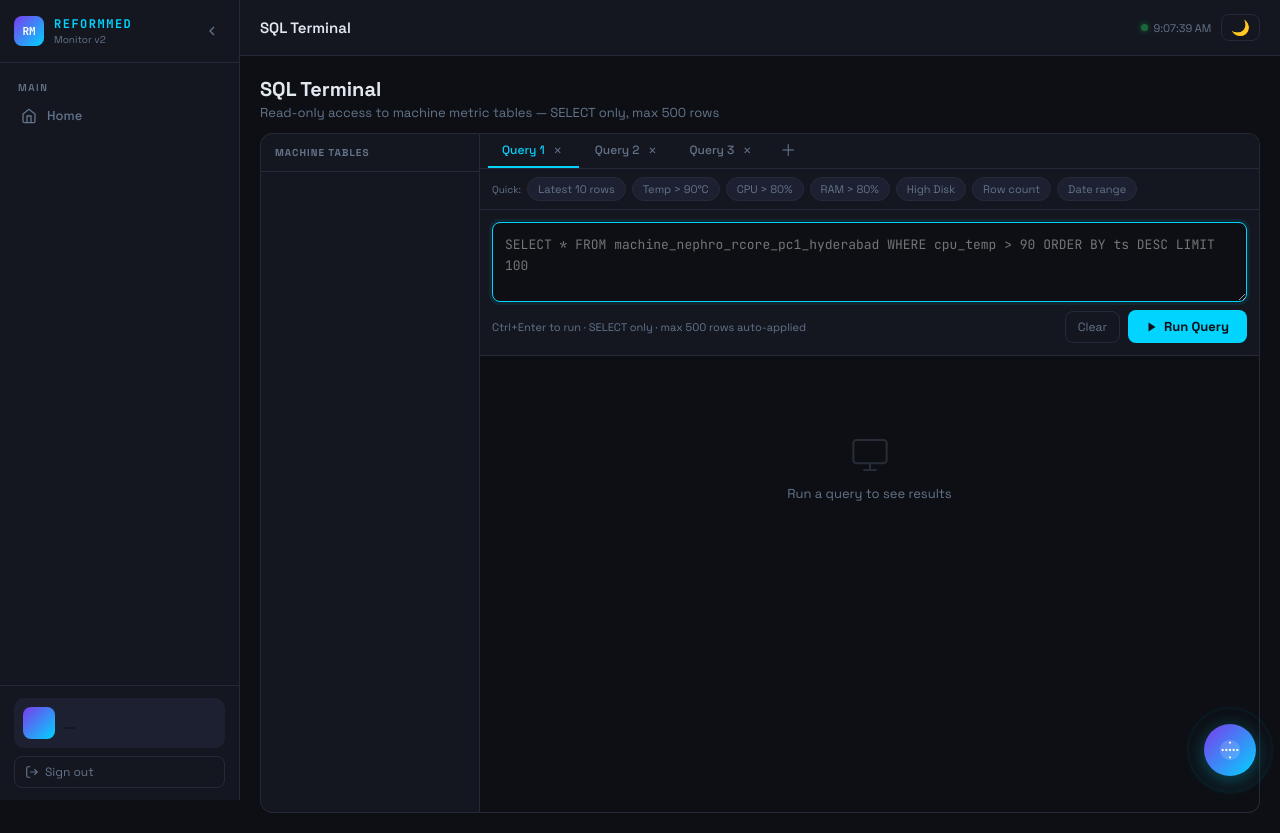
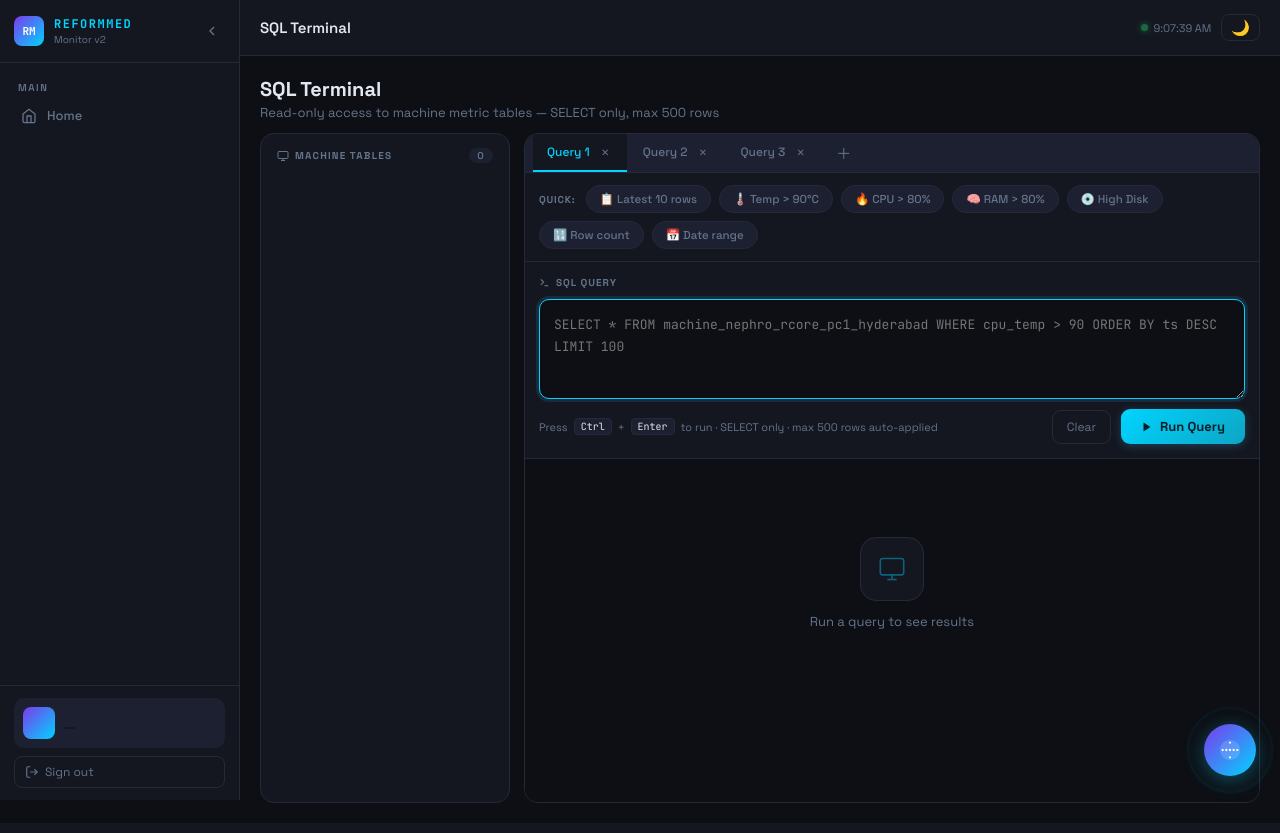
Before and after one commit to vivekdummi/reformmed.webapp.com, a Python web app: template templates/terminal.html in a window 1280 px wide. After the commit the page ends 803 px from the top, so only its background shows below. Run offline with Jinja, Linux system fonts and the light colour scheme; the template is opened without the code that fills it, so the values that code supplies are empty.

Commit message:
new update

```diff
--- a/templates/terminal.html
+++ b/templates/terminal.html
@@ -5,77 +5,87 @@
 {% block extra_css %}
 <style>
   /* Terminal layout */
-  .term-wrap{display:flex;gap:0;height:calc(100vh - 120px);min-height:500px;}
-  .term-sidebar{width:220px;flex-shrink:0;background:var(--bg2);border:1px solid var(--border);border-radius:12px 0 0 12px;overflow-y:auto;display:flex;flex-direction:column;}
-  .term-main{flex:1;display:flex;flex-direction:column;border:1px solid var(--border);border-left:none;border-radius:0 12px 12px 0;overflow:hidden;background:var(--bg);}
+  .term-wrap{display:flex;gap:14px;height:calc(100vh - 130px);min-height:520px;}
+  .term-sidebar{width:250px;flex-shrink:0;background:var(--bg2);border:1px solid var(--border);border-radius:14px;overflow-y:auto;display:flex;flex-direction:column;}
+  .term-main{flex:1;display:flex;flex-direction:column;border:1px solid var(--border);border-radius:14px;overflow:hidden;background:var(--bg2);min-width:0;}
 
   /* Sidebar */
-  .term-sidebar-title{padding:12px 14px;font-size:10px;font-weight:700;color:var(--text-muted);text-transform:uppercase;letter-spacing:1px;border-bottom:1px solid var(--border);flex-shrink:0;}
-  .machine-item{padding:9px 14px;cursor:pointer;border-left:3px solid transparent;transition:all .15s;font-size:12px;}
-  .machine-item:hover{background:var(--bg3);border-left-color:var(--border);}
-  .machine-item.active{background:rgba(0,212,255,.08);border-left-color:var(--accent);}
-  .machine-name{font-weight:600;color:var(--text);font-family:'JetBrains Mono',monospace;font-size:11px;}
-  .machine-loc{font-size:10px;color:var(--text-muted);margin-top:2px;}
-  .machine-status{display:inline-block;width:6px;height:6px;border-radius:50%;margin-right:5px;}
-  .machine-status.online{background:var(--green);}
-  .machine-status.offline{background:var(--red);}
-  .schema-toggle{padding:6px 14px 10px;font-size:10px;color:var(--accent);cursor:pointer;}
-  .schema-panel{display:none;padding:0 14px 10px;font-size:11px;}
+  .term-sidebar-title{padding:14px 16px 10px;font-size:10px;font-weight:700;color:var(--text-muted);text-transform:uppercase;letter-spacing:1.2px;display:flex;align-items:center;gap:6px;}
+  .term-sidebar-count{margin-left:auto;background:var(--bg3);color:var(--text-muted);border-radius:99px;padding:1px 8px;font-size:10px;font-weight:600;}
+  .machine-list{padding:4px 8px 10px;display:flex;flex-direction:column;gap:4px;}
+  .machine-item{padding:10px 10px;cursor:pointer;border-radius:10px;border:1px solid transparent;transition:all .15s;}
+  .machine-item:hover{background:var(--bg3);}
+  .machine-item.active{background:rgba(56,189,248,.1);border-color:rgba(56,189,248,.3);}
+  .machine-name{font-weight:600;color:var(--text);font-family:'JetBrains Mono',monospace;font-size:12px;display:flex;align-items:center;gap:7px;}
+  .machine-loc{font-size:10.5px;color:var(--text-muted);margin-top:3px;margin-left:15px;}
+  .machine-status{display:inline-block;width:7px;height:7px;border-radius:50%;flex-shrink:0;}
+  .machine-status.online{background:var(--green);box-shadow:0 0 0 3px rgba(34,197,94,.18);}
+  .machine-status.offline{background:var(--red);box-shadow:0 0 0 3px rgba(239,68,68,.18);}
+  .schema-toggle{margin:6px 0 0 15px;font-size:10.5px;color:var(--accent);cursor:pointer;display:inline-flex;align-items:center;gap:3px;opacity:.85;}
+  .schema-toggle:hover{opacity:1;}
+  .schema-panel{display:none;margin:8px 0 0 15px;font-size:11px;background:var(--bg);border-radius:8px;padding:8px 10px;border:1px solid var(--border);}
   .schema-panel.open{display:block;}
-  .schema-col{display:flex;justify-content:space-between;padding:3px 0;border-bottom:1px solid var(--border);color:var(--text-muted);}
+  .schema-col{display:flex;justify-content:space-between;padding:4px 0;border-bottom:1px solid var(--border);color:var(--text-muted);}
+  .schema-col:last-child{border-bottom:none;}
   .schema-col span:first-child{color:var(--text);font-family:'JetBrains Mono',monospace;}
 
   /* Tabs */
-  .term-tabs{display:flex;align-items:center;background:var(--bg2);border-bottom:1px solid var(--border);padding:0 8px;gap:2px;flex-shrink:0;overflow-x:auto;}
-  .term-tab{display:flex;align-items:center;gap:6px;padding:8px 14px;font-size:12px;font-weight:500;cursor:pointer;border-bottom:2px solid transparent;color:var(--text-muted);white-space:nowrap;transition:all .15s;user-select:none;}
+  .term-tabs{display:flex;align-items:center;background:var(--bg3);border-bottom:1px solid var(--border);padding:0 8px;gap:2px;flex-shrink:0;overflow-x:auto;}
+  .term-tab{display:flex;align-items:center;gap:8px;padding:10px 14px;font-size:12px;font-weight:500;cursor:pointer;border-bottom:2px solid transparent;color:var(--text-muted);white-space:nowrap;transition:all .15s;user-select:none;}
   .term-tab:hover{color:var(--text);}
-  .term-tab.active{color:var(--accent);border-bottom-color:var(--accent);}
-  .term-tab .tab-close{width:14px;height:14px;border-radius:3px;display:flex;align-items:center;justify-content:center;font-size:10px;color:var(--text-muted);transition:all .15s;}
-  .term-tab .tab-close:hover{background:var(--red);color:white;}
-  .tab-add{padding:6px 10px;color:var(--text-muted);cursor:pointer;font-size:16px;line-height:1;transition:color .15s;flex-shrink:0;}
-  .tab-add:hover{color:var(--accent);}
+  .term-tab.active{color:var(--accent);border-bottom-color:var(--accent);background:var(--bg2);}
+  .term-tab .tab-close{width:15px;height:15px;border-radius:4px;display:flex;align-items:center;justify-content:center;font-size:10px;color:var(--text-muted);transition:all .15s;}
+  .term-tab .tab-close:hover{background:rgba(239,68,68,.15);color:var(--red);}
+  .tab-add{padding:8px 12px;color:var(--text-muted);cursor:pointer;font-size:15px;line-height:1;transition:color .15s;flex-shrink:0;border-radius:6px;}
+  .tab-add:hover{color:var(--accent);background:var(--bg2);}
 
   /* Editor area */
-  .term-editor-area{padding:12px;display:flex;flex-direction:column;gap:8px;flex-shrink:0;background:var(--bg2);border-bottom:1px solid var(--border);}
-  .term-editor{width:100%;background:var(--bg);border:1px solid var(--border);border-radius:8px;color:var(--text);font-family:'JetBrains Mono',monospace;font-size:13px;padding:12px;resize:vertical;min-height:80px;outline:none;transition:border-color .15s;line-height:1.6;}
-  .term-editor:focus{border-color:var(--accent);box-shadow:0 0 0 3px rgba(0,212,255,.08);}
-  .term-toolbar{display:flex;align-items:center;gap:8px;flex-wrap:wrap;}
-  .term-hint{font-size:11px;color:var(--text-muted);flex:1;}
-  .term-run{display:flex;align-items:center;gap:6px;padding:8px 18px;background:var(--accent);color:#0d0f14;border:none;border-radius:8px;font-size:13px;font-weight:700;cursor:pointer;font-family:inherit;transition:opacity .15s;}
-  .term-run:hover{opacity:.88;}
-  .term-run:disabled{opacity:.5;cursor:not-allowed;}
-  .term-clear{padding:7px 12px;background:transparent;border:1px solid var(--border);border-radius:8px;color:var(--text-muted);font-size:12px;cursor:pointer;font-family:inherit;transition:all .15s;}
-  .term-clear:hover{border-color:var(--text-muted);color:var(--text);}
+  .term-editor-area{padding:14px;display:flex;flex-direction:column;gap:10px;flex-shrink:0;background:var(--bg2);border-bottom:1px solid var(--border);}
+  .term-editor-label{font-size:10px;font-weight:700;color:var(--text-muted);text-transform:uppercase;letter-spacing:1px;display:flex;align-items:center;gap:6px;}
+  .term-editor{width:100%;background:var(--bg);border:1px solid var(--border);border-radius:10px;color:var(--text);font-family:'JetBrains Mono',monospace;font-size:13px;padding:14px;resize:vertical;min-height:100px;outline:none;transition:border-color .15s,box-shadow .15s;line-height:1.7;}
+  .term-editor:focus{border-color:var(--accent);box-shadow:0 0 0 3px rgba(56,189,248,.12);}
+  .term-toolbar{display:flex;align-items:center;gap:10px;flex-wrap:wrap;}
+  .term-hint{font-size:11px;color:var(--text-muted);flex:1;display:flex;align-items:center;gap:6px;}
+  .term-hint kbd{background:var(--bg3);border:1px solid var(--border);border-radius:4px;padding:1px 6px;font-family:'JetBrains Mono',monospace;font-size:10px;color:var(--text);}
+  .term-run{display:flex;align-items:center;gap:7px;padding:9px 20px;background:linear-gradient(135deg,var(--accent),#0ea5c4);color:#062028;border:none;border-radius:9px;font-size:13px;font-weight:700;cursor:pointer;font-family:inherit;transition:transform .12s,opacity .15s;box-shadow:0 2px 10px rgba(56,189,248,.25);}
+  .term-run:hover{opacity:.92;transform:translateY(-1px);}
+  .term-run:disabled{opacity:.5;cursor:not-allowed;transform:none;}
+  .term-clear{padding:8px 14px;background:transparent;border:1px solid var(--border);border-radius:9px;color:var(--text-muted);font-size:12px;cursor:pointer;font-family:inherit;transition:all .15s;}
+  .term-clear:hover{border-color:var(--text-muted);color:var(--text);background:var(--bg3);}
 
   /* Results */
-  .term-results{flex:1;overflow:auto;padding:12px;}
+  .term-results{flex:1;overflow:auto;padding:14px;background:var(--bg);}
   .result-block{margin-bottom:16px;}
-  .result-meta{font-size:11px;color:var(--text-muted);margin-bottom:8px;display:flex;align-items:center;gap:10px;flex-wrap:wrap;}
-  .result-meta .r-sql{font-family:'JetBrains Mono',monospace;color:var(--accent);font-size:11px;background:var(--bg2);padding:3px 8px;border-radius:4px;max-width:100%;overflow:hidden;text-overflow:ellipsis;white-space:nowrap;}
-  .result-meta .r-count{color:var(--green);font-weight:600;}
+  .result-meta{font-size:11px;color:var(--text-muted);margin-bottom:10px;display:flex;align-items:center;gap:10px;flex-wrap:wrap;}
+  .result-meta .r-sql{font-family:'JetBrains Mono',monospace;color:var(--accent);font-size:11px;background:var(--bg2);border:1px solid var(--border);padding:4px 10px;border-radius:6px;max-width:100%;overflow:hidden;text-overflow:ellipsis;white-space:nowrap;}
+  .result-meta .r-count{color:var(--green);font-weight:700;background:rgba(34,197,94,.1);padding:3px 9px;border-radius:99px;}
   .result-meta .r-time{color:var(--text-muted);}
-  .result-error{background:rgba(239,68,68,.1);border:1px solid rgba(239,68,68,.3);border-radius:8px;padding:12px;color:var(--red);font-family:'JetBrains Mono',monospace;font-size:12px;margin-bottom:12px;}
-  .result-table-wrap{overflow-x:auto;border-radius:8px;border:1px solid var(--border);}
+  .result-error{background:rgba(239,68,68,.08);border:1px solid rgba(239,68,68,.3);border-radius:10px;padding:14px;color:var(--red);font-family:'JetBrains Mono',monospace;font-size:12px;margin-bottom:12px;}
+  .result-table-wrap{overflow-x:auto;border-radius:10px;border:1px solid var(--border);}
   .result-table{width:100%;border-collapse:collapse;font-size:12px;font-family:'JetBrains Mono',monospace;}
-  .result-table th{background:var(--bg2);padding:8px 12px;text-align:left;font-size:10px;font-weight:700;color:var(--text-muted);text-transform:uppercase;letter-spacing:.8px;border-bottom:1px solid var(--border);white-space:nowrap;position:sticky;top:0;}
-  .result-table td{padding:7px 12px;border-bottom:1px solid rgba(37,42,58,.4);color:var(--text);white-space:nowrap;max-width:300px;overflow:hidden;text-overflow:ellipsis;}
+  .result-table th{background:var(--bg2);padding:9px 14px;text-align:left;font-size:10px;font-weight:700;color:var(--text-muted);text-transform:uppercase;letter-spacing:.8px;border-bottom:1px solid var(--border);white-space:nowrap;position:sticky;top:0;}
+  .result-table td{padding:8px 14px;border-bottom:1px solid rgba(37,42,58,.4);color:var(--text);white-space:nowrap;max-width:300px;overflow:hidden;text-overflow:ellipsis;}
+  .result-table tr:nth-child(even) td{background:rgba(255,255,255,.015);}
   .result-table tr:last-child td{border-bottom:none;}
-  .result-table tr:hover td{background:rgba(0,212,255,.04);}
+  .result-table tr:hover td{background:rgba(56,189,248,.06);}
   .result-table td.null{color:var(--text-muted);font-style:italic;}
-  .dl-btn{padding:5px 10px;background:transparent;border:1px solid var(--border);border-radius:6px;color:var(--text-muted);font-size:11px;cursor:pointer;font-family:inherit;transition:all .15s;}
-  .dl-btn:hover{border-color:var(--accent);color:var(--accent);}
-  .empty-state{display:flex;flex-direction:column;align-items:center;justify-content:center;height:200px;color:var(--text-muted);gap:10px;font-size:13px;}
-  .empty-state svg{opacity:.3;}
+  .dl-btn{padding:6px 12px;background:transparent;border:1px solid var(--border);border-radius:7px;color:var(--text-muted);font-size:11px;cursor:pointer;font-family:inherit;transition:all .15s;font-weight:600;}
+  .dl-btn:hover{border-color:var(--green);color:var(--green);background:rgba(34,197,94,.06);}
+  .empty-state{display:flex;flex-direction:column;align-items:center;justify-content:center;height:220px;color:var(--text-muted);gap:12px;font-size:13px;}
+  .empty-state .empty-icon-wrap{width:64px;height:64px;border-radius:16px;background:var(--bg2);border:1px solid var(--border);display:flex;align-items:center;justify-content:center;}
+  .empty-state svg{opacity:.4;color:var(--accent);}
 
   /* Quick queries */
-  .quick-queries{display:flex;gap:6px;flex-wrap:wrap;padding:8px 12px;border-bottom:1px solid var(--border);background:var(--bg2);flex-shrink:0;}
-  .qq{font-size:11px;padding:4px 10px;border-radius:20px;border:1px solid var(--border);background:var(--bg3);color:var(--text-muted);cursor:pointer;white-space:nowrap;transition:all .15s;font-family:inherit;}
-  .qq:hover{border-color:var(--accent);color:var(--accent);}
+  .quick-queries{display:flex;gap:8px;flex-wrap:wrap;padding:12px 14px;border-bottom:1px solid var(--border);background:var(--bg2);flex-shrink:0;align-items:center;}
+  .quick-queries-lbl{font-size:10px;color:var(--text-muted);text-transform:uppercase;letter-spacing:.8px;font-weight:700;margin-right:2px;}
+  .qq{font-size:11.5px;font-weight:500;padding:6px 13px;border-radius:20px;border:1px solid var(--border);background:var(--bg3);color:var(--text-muted);cursor:pointer;white-space:nowrap;transition:all .15s;font-family:inherit;display:inline-flex;align-items:center;gap:5px;}
+  .qq:hover{border-color:var(--accent);color:var(--accent);background:rgba(56,189,248,.08);transform:translateY(-1px);}
+  .qq.qq-warn:hover{border-color:#f59e0b;color:#f59e0b;background:rgba(245,158,11,.08);}
+  .qq.qq-danger:hover{border-color:var(--red);color:var(--red);background:rgba(239,68,68,.08);}
 
   @media(max-width:768px){
     .term-wrap{flex-direction:column;height:auto;}
-    .term-sidebar{width:100%;border-radius:12px 12px 0 0;max-height:180px;}
-    .term-main{border-radius:0 0 12px 12px;border-left:1px solid var(--border);}
+    .term-sidebar{width:100%;max-height:220px;}
   }
 </style>
 {% endblock %}
@@ -91,17 +101,26 @@
 <div class="term-wrap">
   <!-- Sidebar — machine list -->
   <div class="term-sidebar">
-    <div class="term-sidebar-title">Machine Tables</div>
+    <div class="term-sidebar-title">
+      <svg width="12" height="12" viewBox="0 0 24 24" fill="none" stroke="currentColor" stroke-width="2"><rect x="2" y="3" width="20" height="14" rx="2"/><line x1="8" y1="21" x2="16" y2="21"/><line x1="12" y1="17" x2="12" y2="21"/></svg>
+      Machine Tables
+      <span class="term-sidebar-count">{{ machines|length }}</span>
+    </div>
+    <div class="machine-list">
     {% for m in machines %}
     <div class="machine-item" onclick="selectMachine('{{ m.table_name }}','{{ m.system_name }}')" id="mi-{{ m.table_name }}">
       <div class="machine-name">
         <span class="machine-status {{ m.status }}"></span>{{ m.system_name }}
       </div>
       <div class="machine-loc">{{ m.location }}</div>
-      <div class="schema-toggle" onclick="event.stopPropagation();toggleSchema('{{ m.table_name }}')">⌕ Schema</div>
+      <div class="schema-toggle" onclick="event.stopPropagation();toggleSchema('{{ m.table_name }}')">
+        <svg width="10" height="10" viewBox="0 0 24 24" fill="none" stroke="currentColor" stroke-width="2.5"><circle cx="11" cy="11" r="8"/><line x1="21" y1="21" x2="16.65" y2="16.65"/></svg>
+        Schema
+      </div>
       <div class="schema-panel" id="schema-{{ m.table_name }}">Loading...</div>
     </div>
     {% endfor %}
+    </div>
   </div>
 
   <!-- Main terminal -->
@@ -114,22 +133,26 @@
 
     <!-- Quick queries -->
     <div class="quick-queries" id="quick-queries">
-      <span style="font-size:10px;color:var(--text-muted);align-self:center">Quick:</span>
-      <button class="qq" onclick="setQuick('latest10')">Latest 10 rows</button>
-      <button class="qq" onclick="setQuick('hightemp')">Temp &gt; 90°C</button>
-      <button class="qq" onclick="setQuick('highcpu')">CPU &gt; 80%</button>
-      <button class="qq" onclick="setQuick('highram')">RAM &gt; 80%</button>
-      <button class="qq" onclick="setQuick('highdisk')">High Disk</button>
-      <button class="qq" onclick="setQuick('count')">Row count</button>
-      <button class="qq" onclick="setQuick('daterange')">Date range</button>
+      <span class="quick-queries-lbl">Quick:</span>
+      <button class="qq" onclick="setQuick('latest10')">📋 Latest 10 rows</button>
+      <button class="qq qq-danger" onclick="setQuick('hightemp')">🌡️ Temp &gt; 90°C</button>
+      <button class="qq qq-warn" onclick="setQuick('highcpu')">🔥 CPU &gt; 80%</button>
+      <button class="qq qq-warn" onclick="setQuick('highram')">🧠 RAM &gt; 80%</button>
+      <button class="qq qq-danger" onclick="setQuick('highdisk')">💿 High Disk</button>
+      <button class="qq" onclick="setQuick('count')">🔢 Row count</button>
+      <button class="qq" onclick="setQuick('daterange')">📅 Date range</button>
     </div>
 
     <!-- Editor -->
     <div class="term-editor-area">
+      <div class="term-editor-label">
+        <svg width="11" height="11" viewBox="0 0 24 24" fill="none" stroke="currentColor" stroke-width="2.5"><polyline points="4 17 10 11 4 5"/><line x1="12" y1="19" x2="20" y2="19"/></svg>
+        SQL Query
+      </div>
       <textarea class="term-editor" id="sql-input" placeholder="SELECT * FROM machine_nephro_rcore_pc1_hyderabad WHERE cpu_temp > 90 ORDER BY ts DESC LIMIT 100"
         onkeydown="handleKey(event)"></textarea>
       <div class="term-toolbar">
-        <span class="term-hint">Ctrl+Enter to run · SELECT only · max 500 rows auto-applied</span>
+        <span class="term-hint">Press <kbd>Ctrl</kbd>+<kbd>Enter</kbd> to run · SELECT only · max 500 rows auto-applied</span>
         <button class="term-clear" onclick="clearResults()">Clear</button>
         <button class="term-run" id="run-btn" onclick="runQuery()">
           <svg width="12" height="12" viewBox="0 0 24 24" fill="currentColor"><polygon points="5 3 19 12 5 21 5 3"/></svg>
@@ -141,9 +164,11 @@
     <!-- Results -->
     <div class="term-results" id="results-area">
       <div class="empty-state">
-        <svg width="40" height="40" viewBox="0 0 24 24" fill="none" stroke="currentColor" stroke-width="1.2">
-          <rect x="2" y="3" width="20" height="14" rx="2"/><line x1="8" y1="21" x2="16" y2="21"/><line x1="12" y1="17" x2="12" y2="21"/>
-        </svg>
+        <div class="empty-icon-wrap">
+          <svg width="28" height="28" viewBox="0 0 24 24" fill="none" stroke="currentColor" stroke-width="1.4">
+            <rect x="2" y="3" width="20" height="14" rx="2"/><line x1="8" y1="21" x2="16" y2="21"/><line x1="12" y1="17" x2="12" y2="21"/>
+          </svg>
+        </div>
         <div>Select a machine from the left, then run a query</div>
         <div style="font-size:11px">Ctrl+Enter to execute · Results auto-download as CSV</div>
       </div>
@@ -199,7 +224,7 @@ function activateTab(id){
   var tab = _tabs.find(function(t){ return t.id===id; });
   if(!tab) return;
   document.getElementById('sql-input').value = tab.sql || '';
-  document.getElementById('results-area').innerHTML = tab.results || '<div class="empty-state"><svg width="40" height="40" viewBox="0 0 24 24" fill="none" stroke="currentColor" stroke-width="1.2"><rect x="2" y="3" width="20" height="14" rx="2"/><line x1="8" y1="21" x2="16" y2="21"/><line x1="12" y1="17" x2="12" y2="21"/></svg><div>Run a query to see results</div></div>';
+  document.getElementById('results-area').innerHTML = tab.results || '<div class="empty-state"><div class="empty-icon-wrap"><svg width="28" height="28" viewBox="0 0 24 24" fill="none" stroke="currentColor" stroke-width="1.4"><rect x="2" y="3" width="20" height="14" rx="2"/><line x1="8" y1="21" x2="16" y2="21"/><line x1="12" y1="17" x2="12" y2="21"/></svg></div><div>Run a query to see results</div></div>';
   renderTabs();
   document.getElementById('sql-input').focus();
 }
@@ -341,7 +366,7 @@ function runQuery(){
 
 function clearResults(){
   _lastData = null;
-  document.getElementById('results-area').innerHTML = '<div class="empty-state"><svg width="40" height="40" viewBox="0 0 24 24" fill="none" stroke="currentColor" stroke-width="1.2"><rect x="2" y="3" width="20" height="14" rx="2"/><line x1="8" y1="21" x2="16" y2="21"/><line x1="12" y1="17" x2="12" y2="21"/></svg><div>Run a query to see results</div></div>';
+  document.getElementById('results-area').innerHTML = '<div class="empty-state"><div class="empty-icon-wrap"><svg width="28" height="28" viewBox="0 0 24 24" fill="none" stroke="currentColor" stroke-width="1.4"><rect x="2" y="3" width="20" height="14" rx="2"/><line x1="8" y1="21" x2="16" y2="21"/><line x1="12" y1="17" x2="12" y2="21"/></svg></div><div>Run a query to see results</div></div>';
   var tab = _tabs.find(function(t){ return t.id===_activeTab; });
   if(tab) tab.results = null;
 }
```
